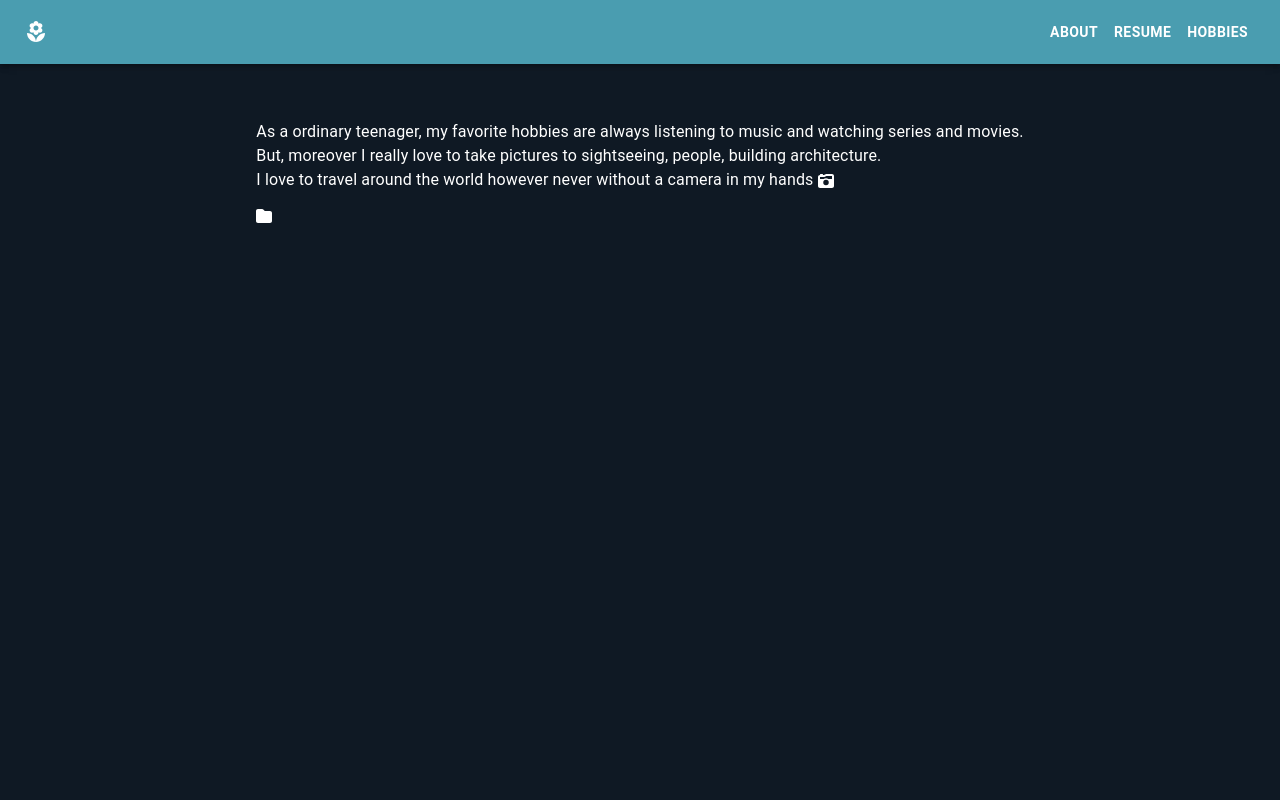
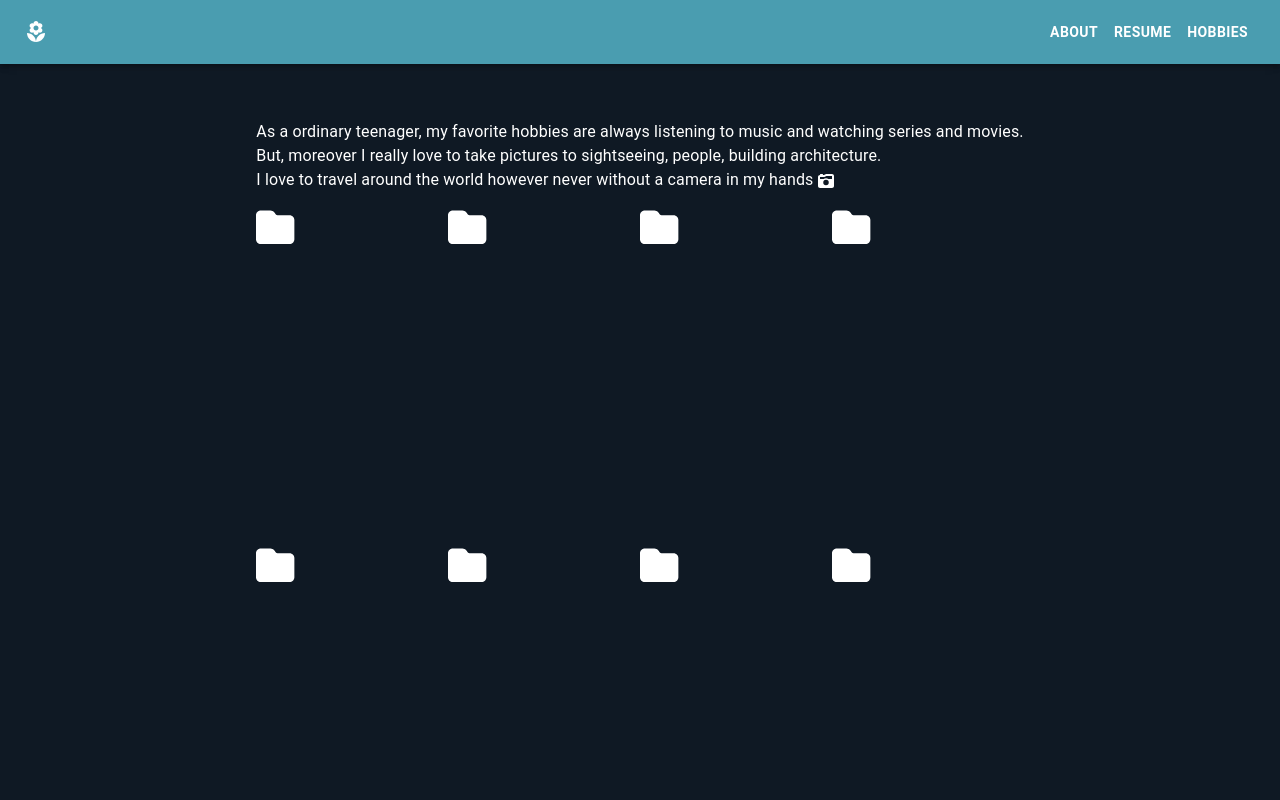
Before and after one commit to isabelSoares/myWebSite, a React (Create React App) app in the folder ts-app/: page /hobbies in a window 1280 px wide. Shown: the top 800 px of the page. Built offline with nearby package versions, Linux system fonts and the light colour scheme.

Commit message:
Added the photo folders icons to Hobbies page!

```diff
--- a/ts-app/src/components/hobbies/Hobbies.scss
+++ b/ts-app/src/components/hobbies/Hobbies.scss
@@ -2,7 +2,7 @@
     display: flex;
     flex-direction: column;
     color: white;
-    align-items: flex-start;
+    align-items: center;
     justify-content: center;
     text-align: justify;
     max-width: 100%;
@@ -13,9 +13,18 @@
         text-align: center;
         color: #e6db74;
     }
+
+    .hobbies-folder {
+        display: grid;
+        width: 100%;
+        row-gap: 300px;
+        grid-template-columns: auto auto auto auto;
+
+        .icon-style {
+            vertical-align: middle;
+            margin-right: 8px;
+            width: 20%;
+            height: 100%;
+        }
+    }
 }
-
-.icon-style {
-    vertical-align: middle;
-    margin-right: 8px;
-}
--- a/ts-app/src/components/hobbies/Hobbies.tsx
+++ b/ts-app/src/components/hobbies/Hobbies.tsx
@@ -14,7 +14,20 @@ export const Hobbies = (props: IProps) => {
                 But, moreover I really love to take pictures to sightseeing, people, building architecture. <br />
                 I love to travel around the world however never without a camera in my hands <FontAwesomeIcon icon={faCameraRetro}  className="icon-style"/>
             </p>
-            <FontAwesomeIcon icon={faFolder}  className="icon-style"/>
+            <div className='hobbies-folder'>
+                <FontAwesomeIcon icon={faFolder}  className="icon-style"/>
+                <FontAwesomeIcon icon={faFolder}  className="icon-style"/>
+                <FontAwesomeIcon icon={faFolder}  className="icon-style"/>
+                <FontAwesomeIcon icon={faFolder}  className="icon-style"/>
+                <FontAwesomeIcon icon={faFolder}  className="icon-style"/>
+                <FontAwesomeIcon icon={faFolder}  className="icon-style"/>
+                <FontAwesomeIcon icon={faFolder}  className="icon-style"/>
+                <FontAwesomeIcon icon={faFolder}  className="icon-style"/>
+                <FontAwesomeIcon icon={faFolder}  className="icon-style"/>
+                <FontAwesomeIcon icon={faFolder}  className="icon-style"/>
+                <FontAwesomeIcon icon={faFolder}  className="icon-style"/>
+                <FontAwesomeIcon icon={faFolder}  className="icon-style"/>
+            </div>
         </div>
     )
 }
```
